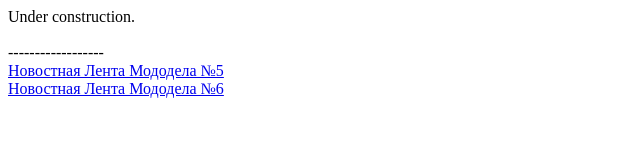
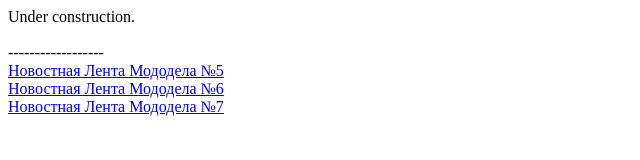
Before and after one commit to yakui-lover/yakui-lover.github.io, a plain HTML site: page index.html in a window 1280 px wide. Shown: the whole page, without its empty margins (0-640 px from the left). Drawn offline with Linux system fonts and the light colour scheme.

Commit message:
7th issue up.

```diff
--- a/index.html
+++ b/index.html
@@ -10,5 +10,7 @@ Under construction.
 <br/>
 <a href="NLM5.pdf">Новостная Лента Мододела №5</a><br/>
 <a href="NLM6.pdf">Новостная Лента Мододела №6</a>
+<br/>
+<a href="NLM7.pdf">Новостная Лента Мододела №7</a>
 </body>
 </html>
```
Also changed, not shown: 2 other files.
